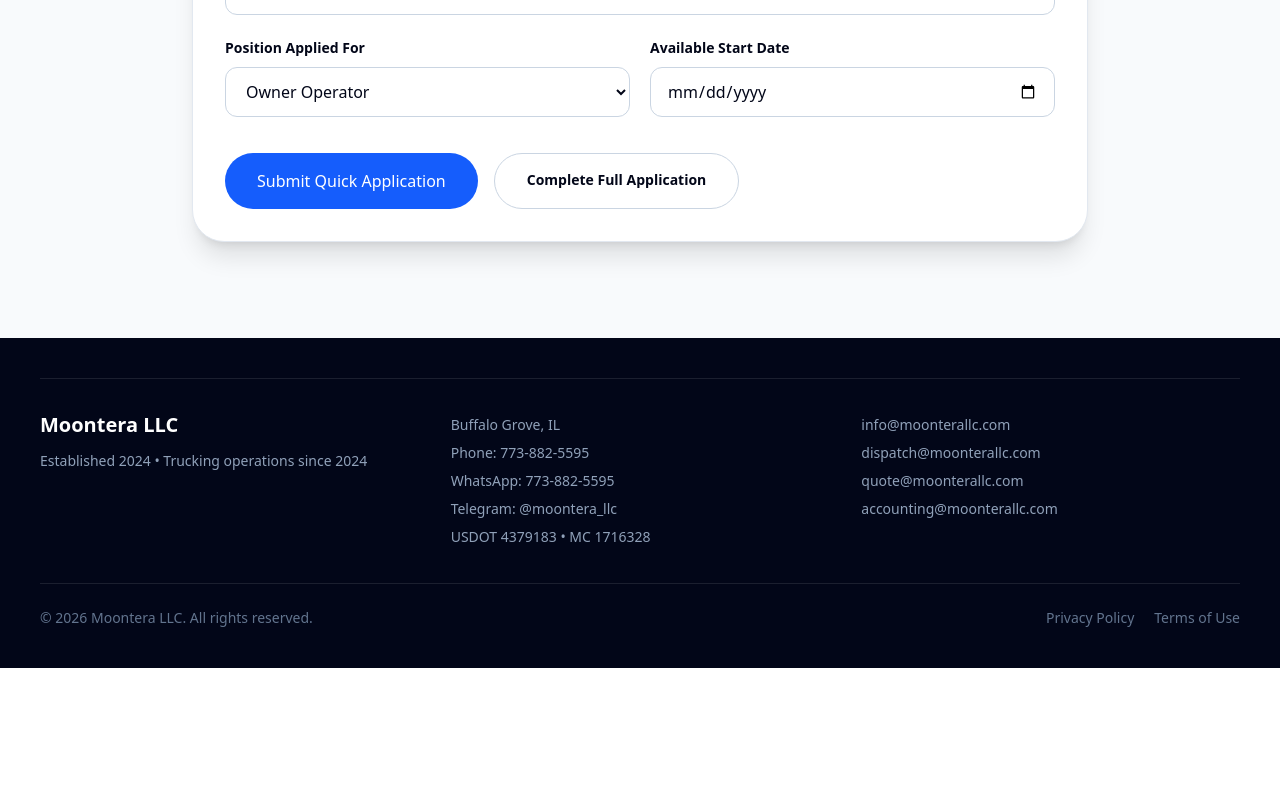
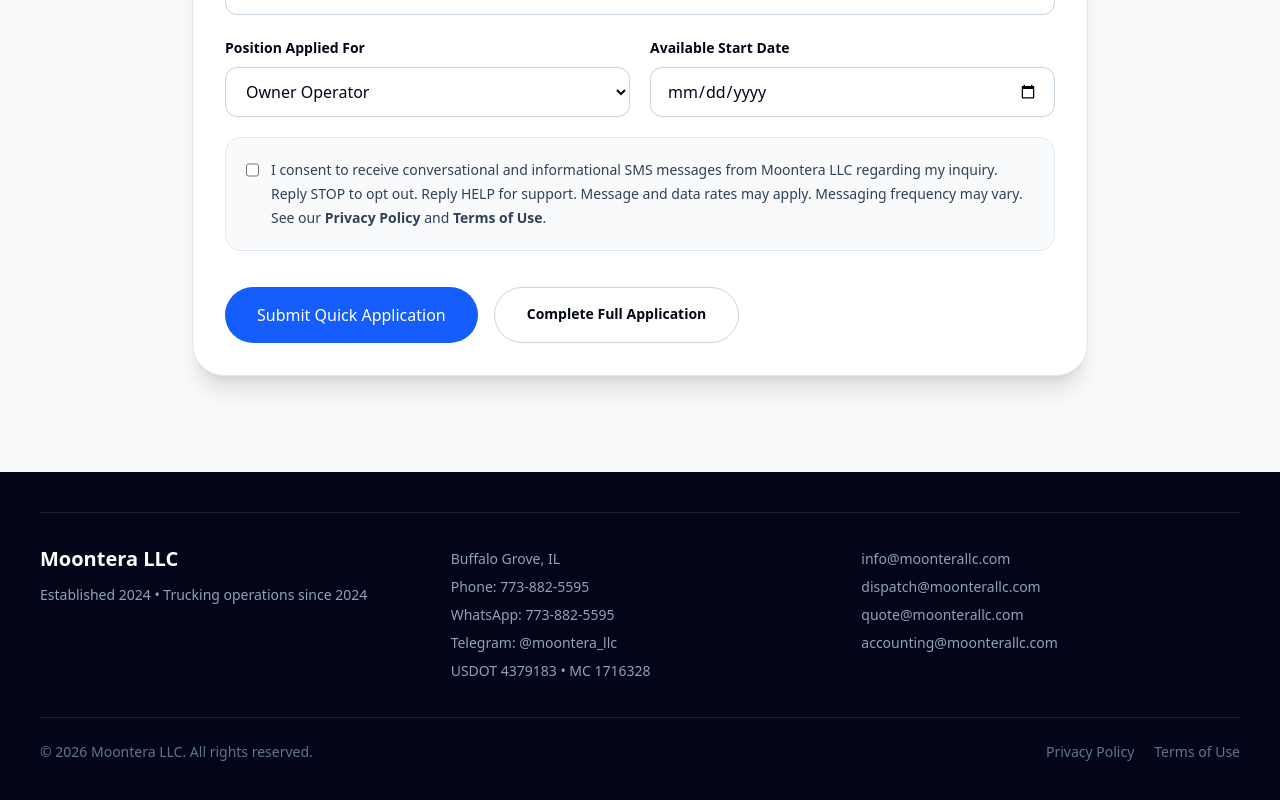
Before and after one commit to hamdamme/moontera-web, a Next.js app: page /application in a window 1280 px wide. Shown: the part 1185-1985 px from the top of the page. Before the commit the page ends 1853 px from the top, so only its background shows below. Built offline with nearby package versions, Linux system fonts and the light colour scheme.

Commit message:
add feat

```diff
--- a/app/application/page.tsx
+++ b/app/application/page.tsx
@@ -23,6 +23,7 @@
       email: formData.get("email"),
       position: formData.get("position"),
       start_date: formData.get("start_date"),
+      sms_consent: formData.get("sms_consent") === "on",
     };
 
     localStorage.setItem("moontera_application_general", JSON.stringify(data));
@@ -177,6 +178,28 @@
                 />
               </div>
             </div>
+            <label className="flex gap-3 rounded-2xl border border-slate-200 bg-slate-50 p-5 text-sm leading-6 text-slate-700">
+  <input
+    name="sms_consent"
+    type="checkbox"
+    className="mt-1 h-4 w-4"
+  />
+
+  <span>
+    I consent to receive conversational and informational SMS messages from
+    Moontera LLC regarding my inquiry. Reply STOP to opt out. Reply HELP for
+    support. Message and data rates may apply. Messaging frequency may vary.
+    See our{" "}
+    <a href="/privacy-policy" className="font-bold text-blue-600">
+      Privacy Policy
+    </a>{" "}
+    and{" "}
+    <a href="/terms-of-use" className="font-bold text-blue-600">
+      Terms of Use
+    </a>
+    .
+  </span>
+</label>
 
             <div className="mt-4 flex flex-col gap-4 sm:flex-row">
               <button
```
